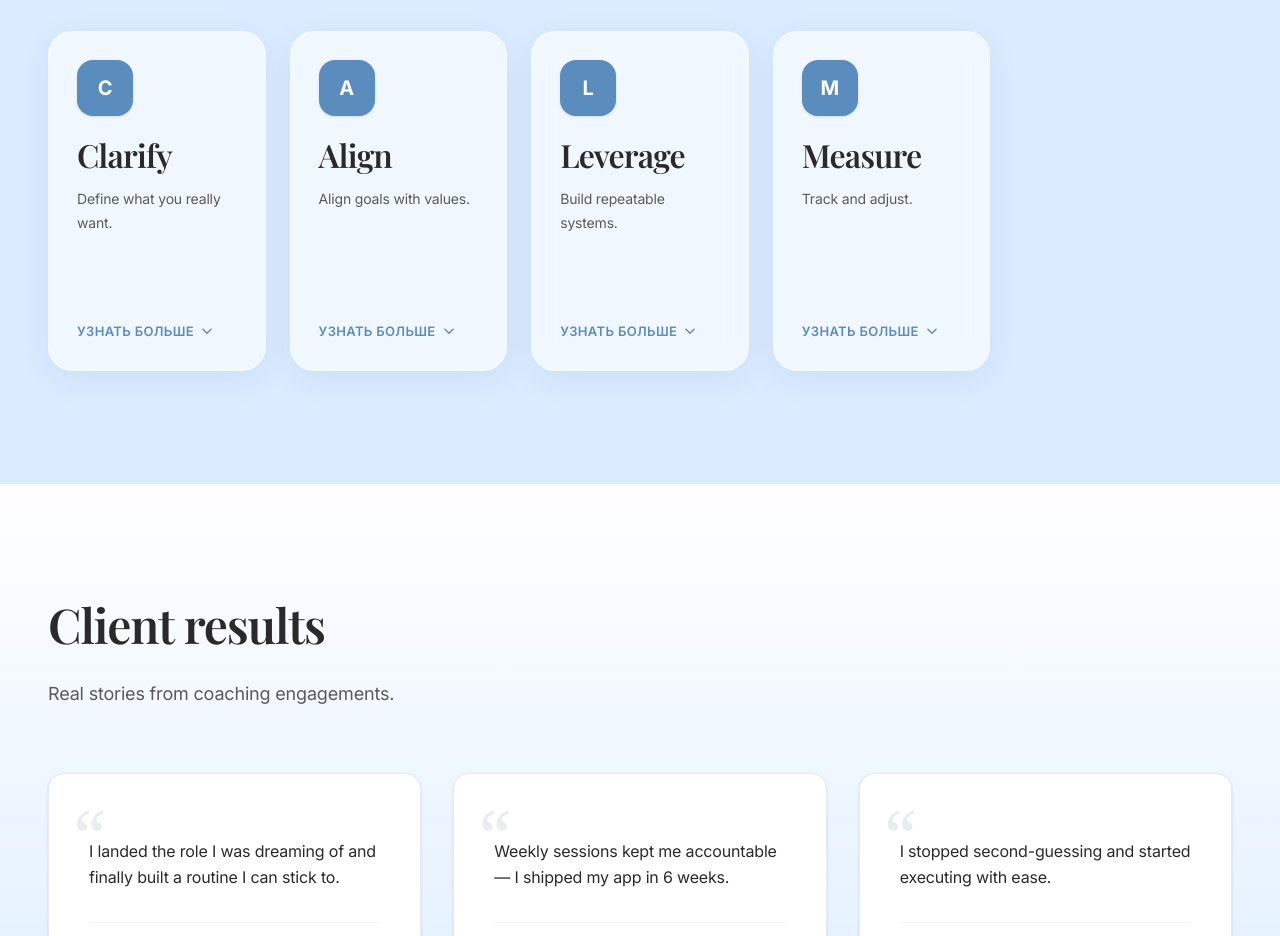
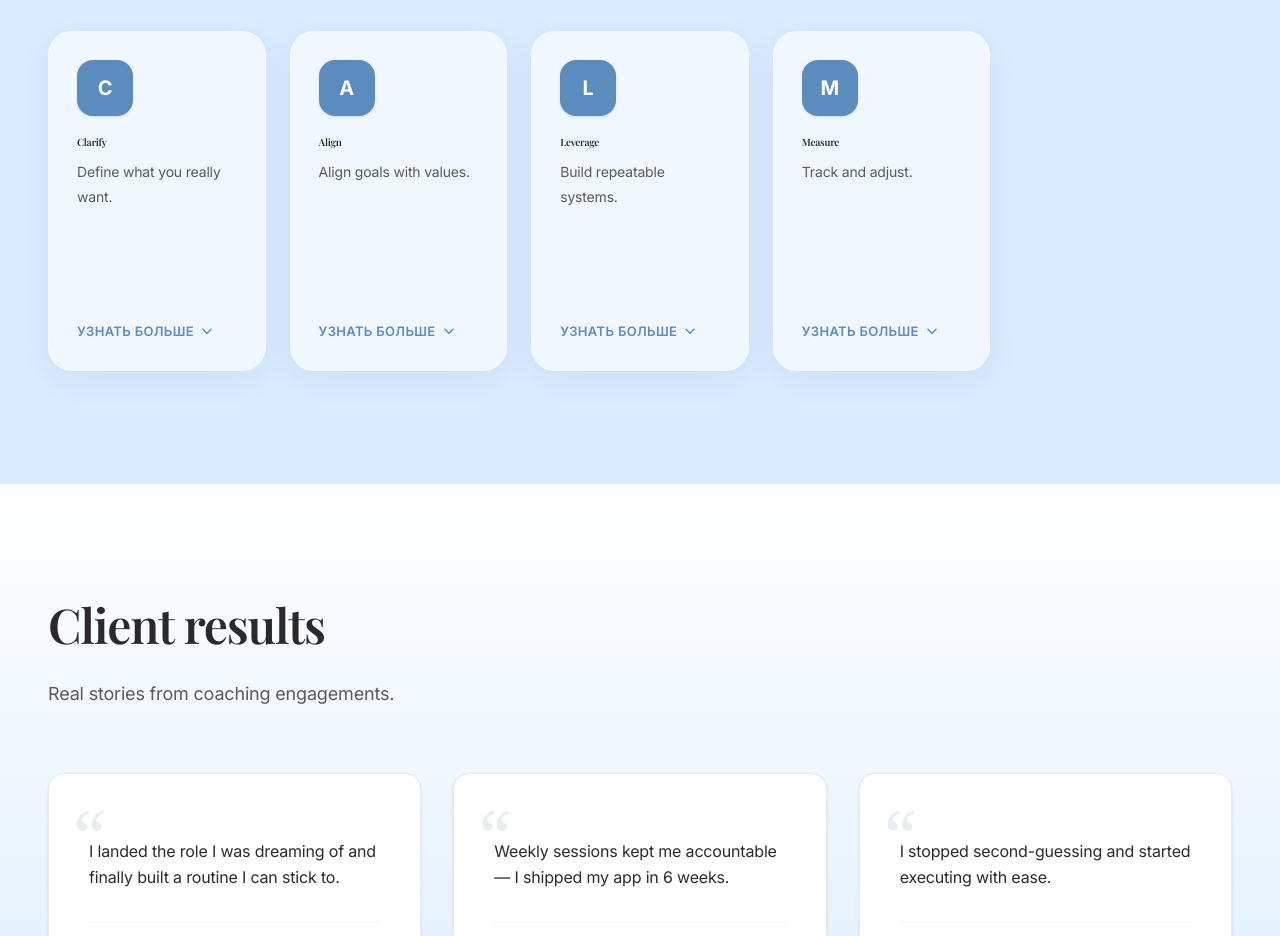
Before and after one commit to diiegg/liza.coach, a Next.js app: page / in a window 1280 px wide. Shown: the part 2880-3816 px from the top of the page. Built offline with nearby package versions, Linux system fonts and the light colour scheme; a web font is replaced by a local one.

Commit message:
fix: use inline style for title font size to override global h3 CSS

```diff
--- a/src/components/ui/MethodStepCard.tsx
+++ b/src/components/ui/MethodStepCard.tsx
@@ -45,7 +45,7 @@ export function MethodStepCard({ k, t, subtitle, d }: MethodStepCardProps) {
         <div className="h-14 w-14 rounded-2xl bg-[var(--brand)] text-white grid place-items-center font-bold text-xl shadow-sm">
           {k}
         </div>
-        <h3 className="mt-5 font-semibold text-xs tracking-tight leading-tight">{t}</h3>
+        <h3 className="mt-5 font-semibold tracking-tight leading-tight" style={{ fontSize: '10px' }}>{t}</h3>
         <p className="mt-3 text-[var(--muted)] leading-relaxed text-sm">{subtitle}</p>
       </div>
 
```
